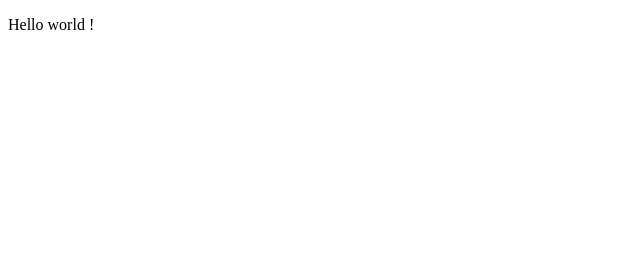
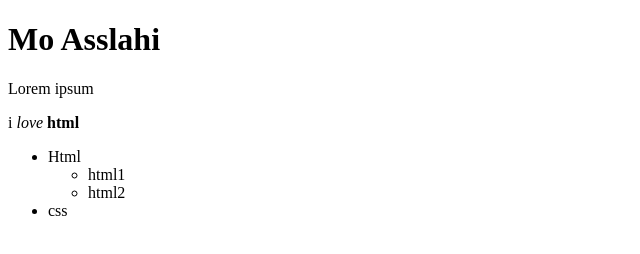
Before and after one commit to moasslahi/ZTM-Web-development, a plain HTML site: page HTML/1stwebpage.html in a window 1280 px wide. Shown: the whole page, without its empty margins (0-640 px from the left). Drawn offline with Linux system fonts and the light colour scheme.

Commit message:
tags <p> <h1> <em> <ul> <li>

```diff
--- a/HTML/1stwebpage.html
+++ b/HTML/1stwebpage.html
@@ -1,9 +1,21 @@
 <!DOCTYPE html>
 <html>
 	<head>
-		<title> My first website</title>
+		<title> my first website</title>
 	</head>
 	<body>
-		<p> Hello world !</p>
+
+		<h1> Mo Asslahi </h1>
+		<p>Lorem ipsum</p>
+		<p>i <em>love</em> <b>html</b></p>
+
+		<ul>
+			<li>Html</li>
+				<ul>
+					<li>html1</li>
+					<li>html2</li>
+				</ul>
+			<li>css</li>
+		</ul>
 	</body>
 </html>
```
